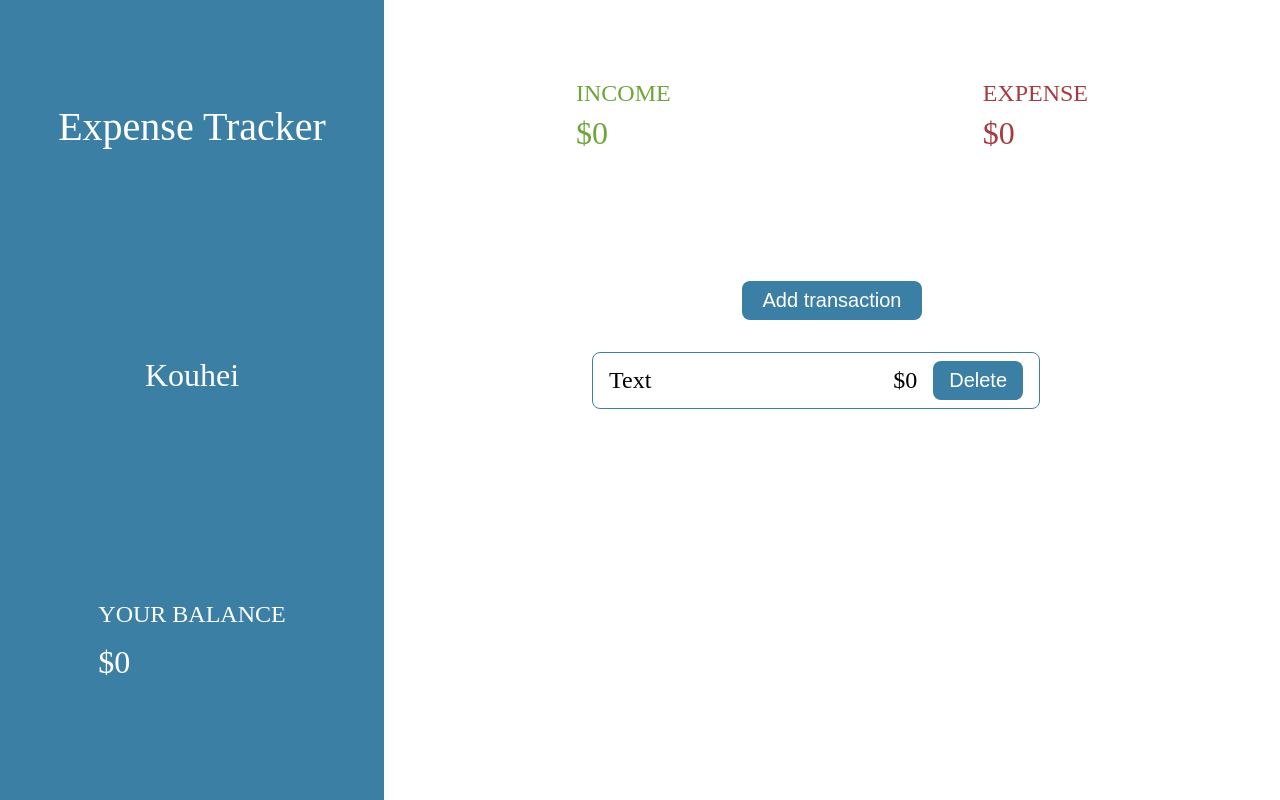
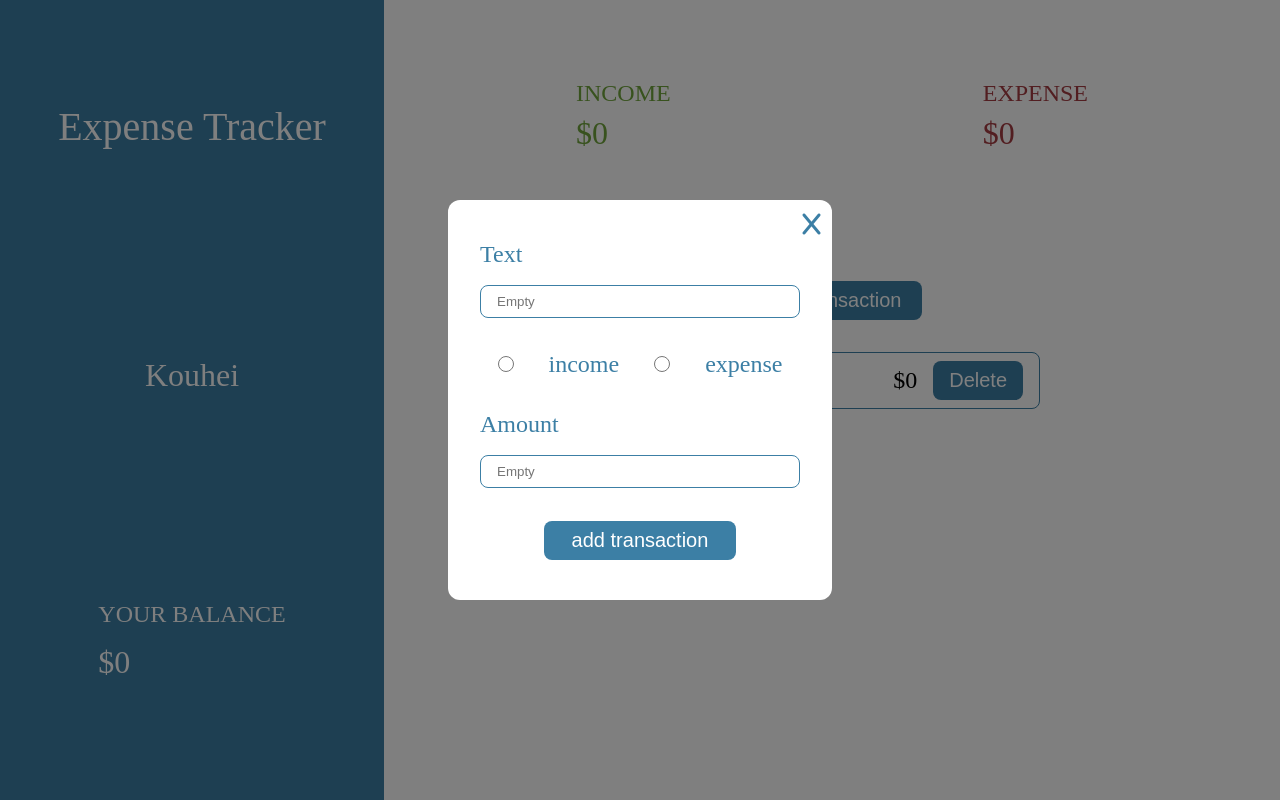
Before and after one commit to ianSama0217/expenseTracker, a Vue app: page / in a window 1280 px wide. Both pictures are taken after a click on the button "Add transaction". Built offline with nearby package versions, Linux system fonts and the light colour scheme.

Commit message:
contral popWindow v-show

```diff
--- a/src/App.vue
+++ b/src/App.vue
@@ -1,10 +1,27 @@
 <script setup>
+import { ref, reactive } from "vue";
+//匯入組件
 import sidebar from "./components/sidebar.vue";
 import setAmountBox from "./components/setAmountBox.vue";
 import addBtn from "./components/addBtn.vue";
 import list from "./components/list.vue";
 import addPopWindow from "./components/addPopWindow.vue";
 import deletePopWindow from "./components/deletePopWindow.vue";
+
+const isDisplayDelete = ref(false);
+const isDisplayAdd = ref(false);
+
+//開啟/關閉DeletePopWindow
+const isDeletePopDisplay = () => {
+  isDisplayDelete.value = !isDisplayDelete.value;
+  console.log("關閉/顯示deletePopWindow");
+};
+
+//開啟/關閉AddPopWindow
+const isAddPopDisplay = () => {
+  isDisplayAdd.value = !isDisplayAdd.value;
+  console.log("關閉/顯示addPopWindow");
+};
 </script>
 
 <template>
@@ -16,16 +33,25 @@ import deletePopWindow from "./components/deletePopWindow.vue";
     <div class="rightBox">
       <div class="rightTopBox">
         <setAmountBox />
-        <addBtn />
+        <addBtn :isDisplay="isAddPopDisplay" />
       </div>
       <div class="listArea">
-        <list />
+        <list :isDisplay="isDeletePopDisplay" />
       </div>
     </div>
   </div>
 
-  <!-- <addPopWindow /> -->
-  <!-- <deletePopWindow /> -->
+  <addPopWindow
+    class="fixedground"
+    v-show="isDisplayAdd"
+    :isDisplay="isAddPopDisplay"
+  />
+
+  <deletePopWindow
+    class="fixedground"
+    v-show="isDisplayDelete"
+    :isDisplay="isDeletePopDisplay"
+  />
 </template>
 
 <style scoped lang="scss">
@@ -60,4 +86,9 @@ import deletePopWindow from "./components/deletePopWindow.vue";
     }
   }
 }
+
+.fixedground {
+  position: fixed;
+  top: 0%;
+}
 </style>
--- a/src/components/addBtn.vue
+++ b/src/components/addBtn.vue
@@ -1,7 +1,14 @@
-<script setup></script>
+<script setup>
+const props = defineProps({
+  isDisplay: {
+    type: Function,
+    default: () => {},
+  },
+});
+</script>
 
 <template>
-  <button type="button">Add transaction</button>
+  <button type="button" @click="isDisplay">Add transaction</button>
 </template>
 
 <style scoped lang="scss">
--- a/src/components/addPopWindow.vue
+++ b/src/components/addPopWindow.vue
@@ -1,9 +1,16 @@
-<script setup></script>
+<script setup>
+const props = defineProps({
+  isDisplay: {
+    type: Function,
+    default: () => {},
+  },
+});
+</script>
 
 <template>
   <div class="body">
     <form action="">
-      <i class="fa-solid fa-x icon"></i>
+      <i class="fa-solid fa-x icon" @click="isDisplay"></i>
       <label for="">Text</label>
       <input type="text" placeholder="Empty" />
       <div class="radioBox">
@@ -14,7 +21,7 @@
       </div>
       <label for="">Amount</label>
       <input type="number" placeholder="Empty" />
-      <button type="button">add transaction</button>
+      <button type="button" @click="isDisplay">add transaction</button>
     </form>
   </div>
 </template>
--- a/src/components/deletePopWindow.vue
+++ b/src/components/deletePopWindow.vue
@@ -1,11 +1,18 @@
-<script setup></script>
+<script setup>
+const props = defineProps({
+  isDisplay: {
+    type: Function,
+    default: () => {},
+  },
+});
+</script>
 
 <template>
   <div class="body">
     <div class="deletebox">
-      <i class="fa-solid fa-x icon"></i>
+      <i class="fa-solid fa-x icon" @click="isDisplay"></i>
       <span for="">Sure to delete?</span>
-      <button type="button">add transaction</button>
+      <button type="button" @click="isDisplay">Delete</button>
     </div>
   </div>
 </template>
--- a/src/components/list.vue
+++ b/src/components/list.vue
@@ -1,11 +1,18 @@
-<script setup></script>
+<script setup>
+const props = defineProps({
+  isDisplay: {
+    type: Function,
+    default: () => {},
+  },
+});
+</script>
 
 <template>
   <div class="body">
     <span>Text</span>
     <div class="flexbox">
       <p>$0</p>
-      <button>Delete</button>
+      <button @click="isDisplay">Delete</button>
     </div>
   </div>
 </template>
```
